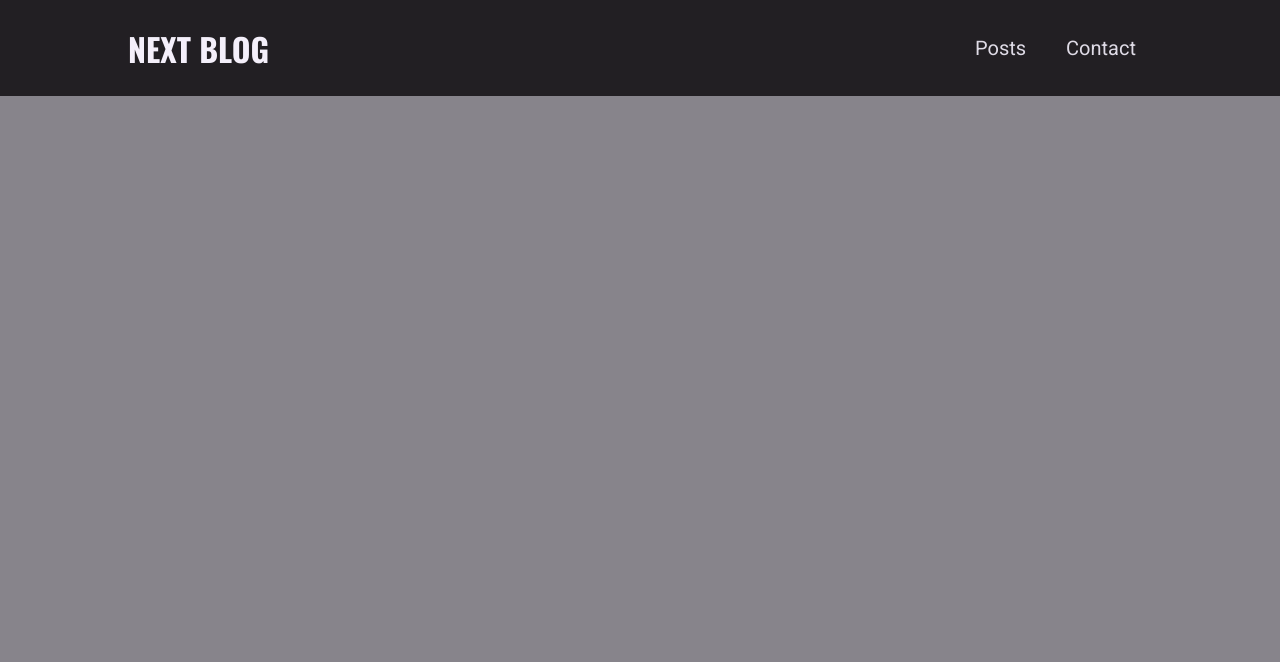
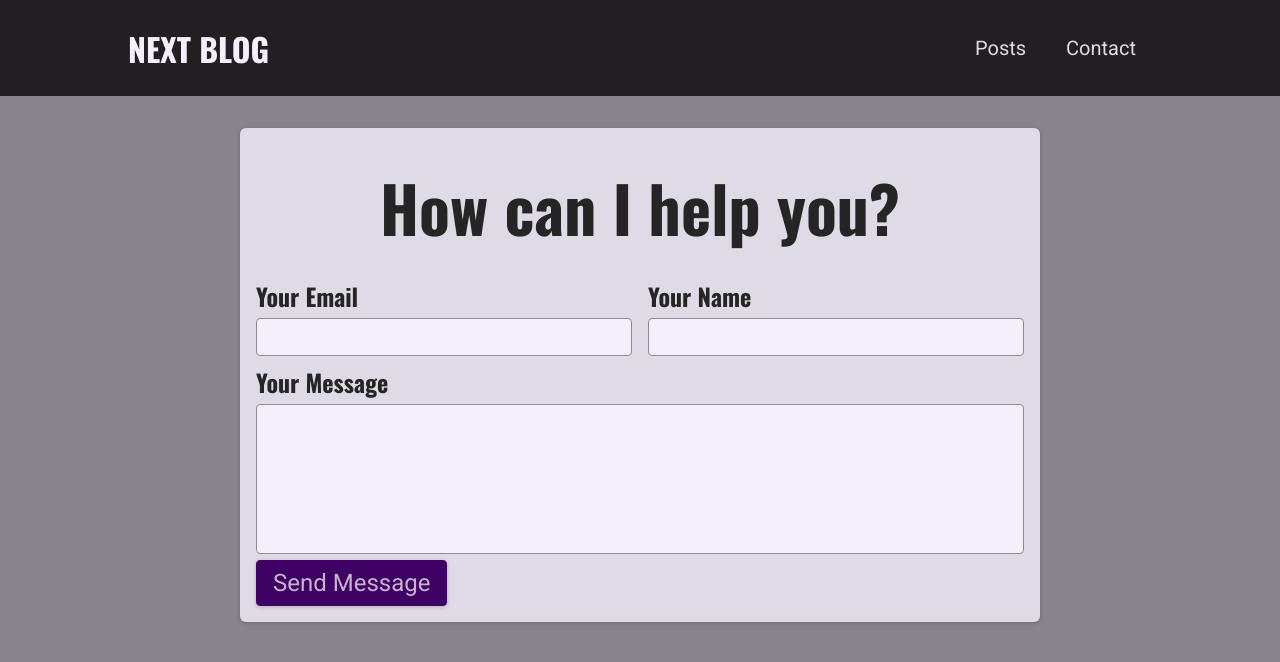
Before and after one commit to donghun-k/keep-learning, a Next.js app: page /contact in a window 1280 px wide. Shown: the top 662 px of the page. Built offline with nearby package versions, Linux system fonts and the light colour scheme.

Commit message:
저장소 통합

```diff
--- /dev/null
+++ b/components/contact/contact-form.js
@@ -0,0 +1,31 @@
+import classes from './contact-form.module.css';
+
+const ContactForm = () => {
+  return (
+    <section className={classes.contact}>
+      <h1>How can I help you?</h1>
+      <form className={classes.form}>
+        <div className={classes.controls}>
+          <div className={classes.control}>
+            <label htmlFor='email'>Your Email</label>
+            <input type='email' id='email' required />
+          </div>
+          <div className={classes.control}>
+            <label htmlFor='name'>Your Name</label>
+            <input type='text' id='name' required />
+          </div>
+        </div>
+        <div className={classes.control}>
+          <label htmlFor='message'>Your Message</label>
+          <textarea id='message' rows='5'></textarea>
+        </div>
+
+        <div className={classes.action}>
+          <button>Send Message</button>
+        </div>
+      </form>
+    </section>
+  );
+};
+
+export default ContactForm;
--- /dev/null
+++ b/components/contact/contact-form.module.css
@@ -0,0 +1,73 @@
+.contact {
+  margin: var(--size-8) auto;
+  border-radius: 6px;
+  background-color: var(--color-grey-100);
+  width: 90%;
+  max-width: 50rem;
+  padding: var(--size-4);
+  box-shadow: 0 1px 4px rgba(0, 0, 0, 0.2);
+  font-size: var(--size-6);
+}
+
+.contact h1 {
+  font-size: var(--size-8);
+  margin: var(--size-4) 0;
+  text-align: left;
+}
+
+.form label {
+  display: block;
+  font-family: 'Oswald', sans-serif;
+  font-weight: bold;
+  margin: var(--size-2) 0 var(--size-1) 0;
+}
+
+.form input,
+.form textarea {
+  font: inherit;
+  padding: var(--size-1);
+  border-radius: 4px;
+  width: 100%;
+  border: 1px solid var(--color-grey-400);
+  background-color: var(--color-grey-50);
+  resize: none;
+}
+
+.controls {
+  display: flex;
+  column-gap: 1rem;
+  flex-wrap: wrap;
+}
+
+.control {
+  flex: 1;
+  min-width: 10rem;
+}
+
+.actions {
+  margin-top: var(--size-4);
+  text-align: right;
+}
+
+.form button {
+  font: inherit;
+  cursor: pointer;
+  background-color: var(--color-primary-700);
+  border: 1px solid var(--color-primary-700);
+  padding: var(--size-2) var(--size-4);
+  border-radius: 4px;
+  color: var(--color-primary-50);
+  box-shadow: 0 1px 4px rgba(0, 0, 0, 0.2);
+}
+
+.form button:hover {
+  background-color: var(--color-primary-500);
+  border-color: var(--color-primary-500);
+}
+
+@media (min-width: 768px) {
+  .contact h1 {
+    font-size: var(--size-16);
+    text-align: center;
+  }
+}
--- a/pages/contact.js
+++ b/pages/contact.js
@@ -1,4 +1,6 @@
+import ContactForm from '../components/contact/contact-form';
+
 const ContactPage = () => {
-  return <div></div>;
+  return <ContactForm />;
 };
 export default ContactPage;
```
